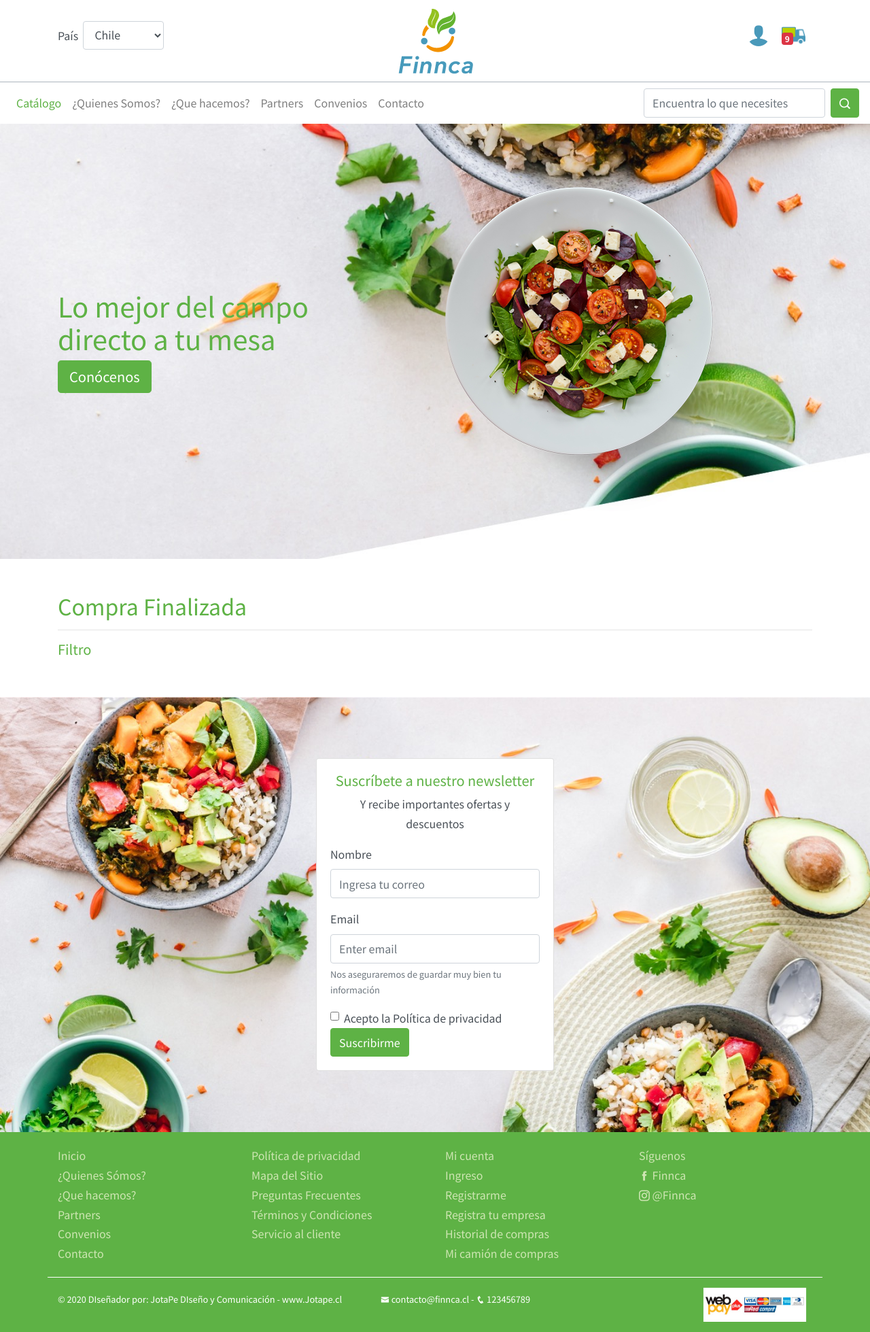
After one commit to Jotapedesign/finnca, a PHP site: page /compra-finalizada.html in a window 1280 px wide. The commit adds this page. Shown: the whole page at 68% size. Run offline with PHP 8.4, Linux system fonts and the light colour scheme.

Commit message:
actualizacion 3

```diff
--- /dev/null
+++ b/compra-finalizada.html
@@ -0,0 +1,234 @@
+<!doctype html>
+<html lang="en">
+  <head>
+    <meta charset="utf-8">
+    <meta name="viewport" content="width=device-width, initial-scale=1, shrink-to-fit=no">
+    <meta name="description" content="">
+    <meta name="author" content="Juan Pablo Peña">
+    <meta name="generator" content="J">
+    <title>Finnca</title>
+
+    <!-- Bootstrap core CSS -->
+<link href="css/bootstrap.css" rel="stylesheet"  >
+<link href="css/bootstrap-grid.css" rel="stylesheet" >
+<link href="css/bootstrap-reboot.css" rel="stylesheet" >
+<link href="css/theme.css" rel="stylesheet" >
+<link href="css/animate.css" rel="stylesheet" >
+
+
+    <!-- Favicons -->
+    <!--
+<link rel="apple-touch-icon" href="/docs/4.4/assets/img/favicons/apple-touch-icon.png" sizes="180x180">
+<link rel="icon" href="/docs/4.4/assets/img/favicons/favicon-32x32.png" sizes="32x32" type="image/png">
+<link rel="icon" href="/docs/4.4/assets/img/favicons/favicon-16x16.png" sizes="16x16" type="image/png">
+<link rel="manifest" href="/docs/4.4/assets/img/favicons/manifest.json">
+<link rel="mask-icon" href="/docs/4.4/assets/img/favicons/safari-pinned-tab.svg" color="#563d7c">
+<link rel="icon" href="/docs/4.4/assets/img/favicons/favicon.ico">
+-->
+
+    <!-- tipografías -->
+    <link href="https://fonts.googleapis.com/css2?family=Noto+Sans+TC:wght@300;400;700&display=swap" rel="stylesheet">
+     <!-- icofont -->
+     <link href="css/icofont.css" rel="stylesheet" >
+
+  </head>
+  <body>
+
+    <!-- Cabecera -->
+  <header>
+    <div class="container">
+      <div class="row align-items-center">
+          <div class="col-md-3 ">
+            <div class="form-group">
+                <form class="form-inline mt-2 mt-md-0">
+                    <label>País &nbsp;</label>
+                <select class="form-control" id="País">
+                  <option>Chile</option>
+                  <option>Argentina</option>
+                  <option>Perú</option>
+                </select>
+            </form>
+            </div></div>
+          <div class="col-md-6 text-center brand">
+            <img src="images/logo-v.png" alt="Logo Finnca" >
+        </div>
+        <div class="col-md-3 text-right">
+          <ul class="usuario">
+            <li><a href="#"><img src="images/iconos/perfil.png" class="img-fluid" alt="carro"></a></li>
+          <li class="carro"><a href="carro.html">
+            <img src="images/iconos/camion0.png"  class="img-fluid" alt="carro"> <span class="badge badge-danger">9</span>
+            <span class="sr-only">unread messages</span></a>
+          </li>
+        </ul>
+      </div>
+
+      </div>
+    </div>
+        <!-- Menú Cabecera -->
+
+    <nav class="navbar sticky-top navbar-expand-md   navbar-light ">
+        <button class="navbar-toggler" type="button" data-toggle="collapse" data-target="#navbarCollapse" aria-controls="navbarCollapse" aria-expanded="false" aria-label="Toggle navigation">
+          <span class="navbar-toggler-icon"></span>
+        </button>
+        <div class="collapse navbar-collapse" id="navbarCollapse">
+          <ul class="navbar-nav mr-auto">
+            <li class="nav-item active">
+              <a class="nav-link" href="#">Catálogo <span class="sr-only">(current)</span></a>
+            </li>
+            <li class="nav-item">
+              <a class="nav-link" href="somos.html">¿Quienes Somos?</a>
+            </li>
+            <li class="nav-item">
+              <a class="nav-link" href="#">¿Que hacemos?</a>
+            </li>
+            <li class="nav-item">
+              <a class="nav-link" href="#">Partners</a>
+            </li>
+            <li class="nav-item">
+              <a class="nav-link" href="#">Convenios</a>
+            </li>
+            <li class="nav-item">
+              <a class="nav-link" href="#">Contacto</a>
+            </li>
+          </ul>
+          <form class="form-inline mt-2 mt-md-0">
+            <input class="form-control mr-sm-2" type="text" placeholder="Encuentra lo que necesites" aria-label="Search">
+            <button class="btn btn-primary my-2 my-sm-0" type="submit"><i class="icofont-search-1"></i></button>
+          </form>
+        </div>
+      </nav>
+          <!-- Fin Menú Cabecera -->
+  </header>
+    <!-- Fin  Cabecera -->
+    <!-- Cabecera -->
+    <section id="cabecera">
+      <div class="container">
+        <div class="row align-items-center">
+          <div class="col-md-6 wow fadeInLeft">
+            <h1>Lo mejor del campo</br> directo a tu mesa</h1>
+              <button class="btn btn-lg btn-primary my-2 my-sm-0" type="submit">Conócenos</button>
+            </div>
+            <div class="col-md-6">
+              <img src="images/plato1.png" class="wow fadeInRight" data-wow-delay="0.5s" alt="plato">
+</div>
+        </div>
+      </div>
+
+</section>
+    <!-- Fin Cabecera -->
+
+
+
+<!-- Productos -->
+<section id="catalogo">
+<div class="container">
+  <div class="row">
+    <div class="col-md-12">
+      <h2>Compra Finalizada</h2>
+    <hr/>
+    <h5>Filtro</h5>
+    </div>
+  </div>
+</div>
+
+
+</div>
+</section>
+<!-- Fin Productos -->
+
+<!-- Newsletter -->
+<section id="newsletter">
+  <div class="container">
+    <div class="row justify-content-md-center">
+      <div class="col-md-4">
+<div class="card">
+  <div class="card-body">
+    <div class="card-text text-center">
+    <h5>Suscríbete a nuestro newsletter</h5>
+    <p>Y recibe importantes ofertas y descuentos</p>
+  </div>
+  <form>
+    <div class="form-group">
+      <label for="nombrenews">Nombre</label>
+      <input type="email" class="form-control" id="nombrenews" placeholder="Ingresa tu correo">
+    </div>
+    <div class="form-group">
+      <label for="exampleInputEmail1">Email</label>
+      <input type="email" class="form-control" id="exampleInputEmail1" aria-describedby="emailHelp" placeholder="Enter email">
+      <small id="emailHelp" class="form-text text-muted">Nos aseguraremos de guardar muy bien tu información</small>
+    </div>
+    <div class="form-check">
+      <input type="checkbox" class="form-check-input" id="exampleCheck1">
+      <label class="form-check-label" for="exampleCheck1">Acepto la Política de privacidad</label>
+    </div>
+    <button type="submit" class="btn btn-primary">Suscribirme</button>
+  </form>
+</div>
+</div>
+      </div>
+    </div>
+  </div>
+</section>
+<!-- Fin Newsletter -->
+
+<footer id="footer" class="blog-footer">
+  <div class="container">
+    <div class="row menupie">
+      <div class="col-md-3">
+        <ul class="nav flex-column">
+          <li class="nav-item"><a class="nav-link active" href="#">Inicio</a></li>
+          <li class="nav-item"><a class="nav-link" href="#">¿Quienes Sómos?</a></li>
+          <li class="nav-item"><a class="nav-link" href="#">¿Que hacemos?</a></li>
+          <li class="nav-item"><a class="nav-link" href="#">Partners</a></li>
+          <li class="nav-item"><a class="nav-link" href="#">Convenios</a></li>
+          <li class="nav-item"><a class="nav-link" href="#">Contacto</a></li>
+        </ul>
+      </div>
+      <div class="col-md-3">
+        <ul class="nav flex-column">
+          <li class="nav-item"><a class="nav-link active" href="#">Política de privacidad</a></li>
+          <li class="nav-item"><a class="nav-link" href="#">Mapa del Sitio</a></li>
+          <li class="nav-item"><a class="nav-link" href="#">Preguntas Frecuentes</a></li>
+          <li class="nav-item"><a class="nav-link" href="#">Términos y Condiciones</a></li>
+          <li class="nav-item"><a class="nav-link" href="#">Servicio al cliente</a></li>
+        </ul>
+
+      </div>
+      <div class="col-md-3">
+        <ul class="nav flex-column">
+          <li class="nav-item"><a class="nav-link active" href="#">Mi cuenta</a></li>
+          <li class="nav-item"><a class="nav-link" href="#">Ingreso</a></li>
+          <li class="nav-item"><a class="nav-link" href="#">Registrarme</a></li>
+          <li class="nav-item"><a class="nav-link" href="#">Registra tu empresa</a></li>
+          <li class="nav-item"><a class="nav-link" href="#">Historial de compras</a></li>
+          <li class="nav-item"><a class="nav-link" href="#">Mi camión de compras</a></li>
+        </ul>
+
+      </div>
+      <div class="col-md-3">
+
+        <ul class="nav flex-column">
+          <li class="nav-item"><a class="nav-link disabled" href="#">Síguenos</a></li>
+          <li class="nav-item"><a class="nav-link" href="#"><i class="icofont-facebook"></i> Finnca</a></li>
+          <li class="nav-item"><a class="nav-link" href="#"><i class="icofont-instagram"></i> @Finnca</a></li>
+        </ul>
+
+      </div>
+    </div>
+    <div class="row" id="post-pie">
+<div class="col-md-5"><p>© 2020 DIseñador por: JotaPe DIseño y Comunicación - www.Jotape.cl</p></div>
+<div class="col-md-5"><p><a href="#"><i class="icofont-envelope"></i> contacto@finnca.cl</a> - <i class="icofont-phone"></i> 123456789</p></div>
+<div class="col-md-2"><img src="images/webpay.jpg" alt="Medios de pago" class="img-fluid img-pagos"></div>
+</div>
+</div>
+</footer>
+</body>
+</html>
+<script src="https://code.jquery.com/jquery-3.4.1.slim.min.js" ></script>
+<script src="js/bootstrap.min.js" ></script>
+<script src="js/bootstrap.bundle.js" ></script>
+<script src="js/wow.min.js" ></script>
+
+<script>
+  new WOW().init();
+</script>
--- a/scss/theme.scss
+++ b/scss/theme.scss
@@ -275,3 +275,9 @@
    margin-top: 10px;
    margin-bottom: 10px;
  }
+
+.pagos-ico{
+  text-align: center;
+  padding: 20px;;
+}
+ @import "theme/_image-checkbox";
```
Also changed, not shown: carro.html (+206 -13 lines), css/theme.css (+56 -0 lines), js/modals-registro.js (added, +17 -0 lines), js/pasos.js (added, +46 -0 lines), pago.html (added, +61 -0 lines), scss/theme/_image-checkbox.scss (added, +48 -0 lines), images/pago/match.png (added), images/pago/payu.png (added), images/pago/webpay.png (added), 4 other files.
